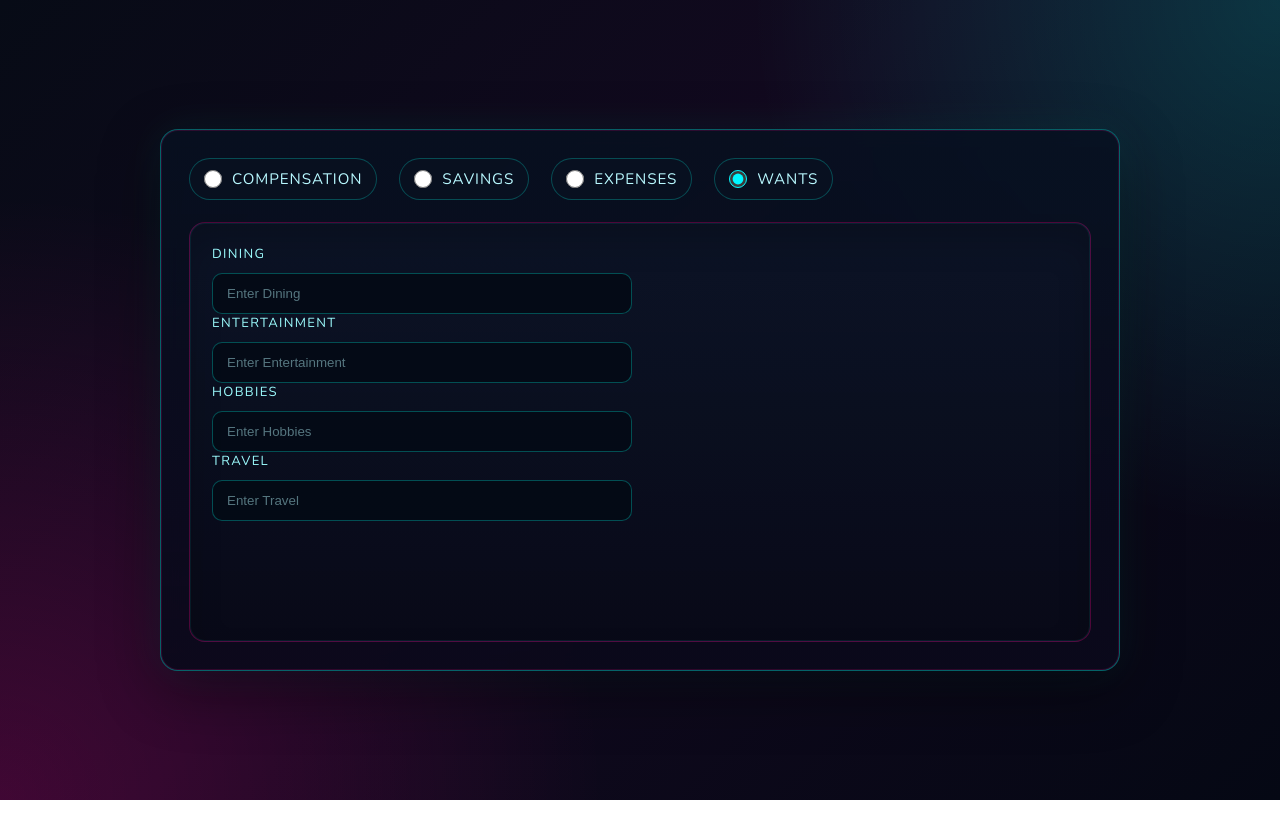
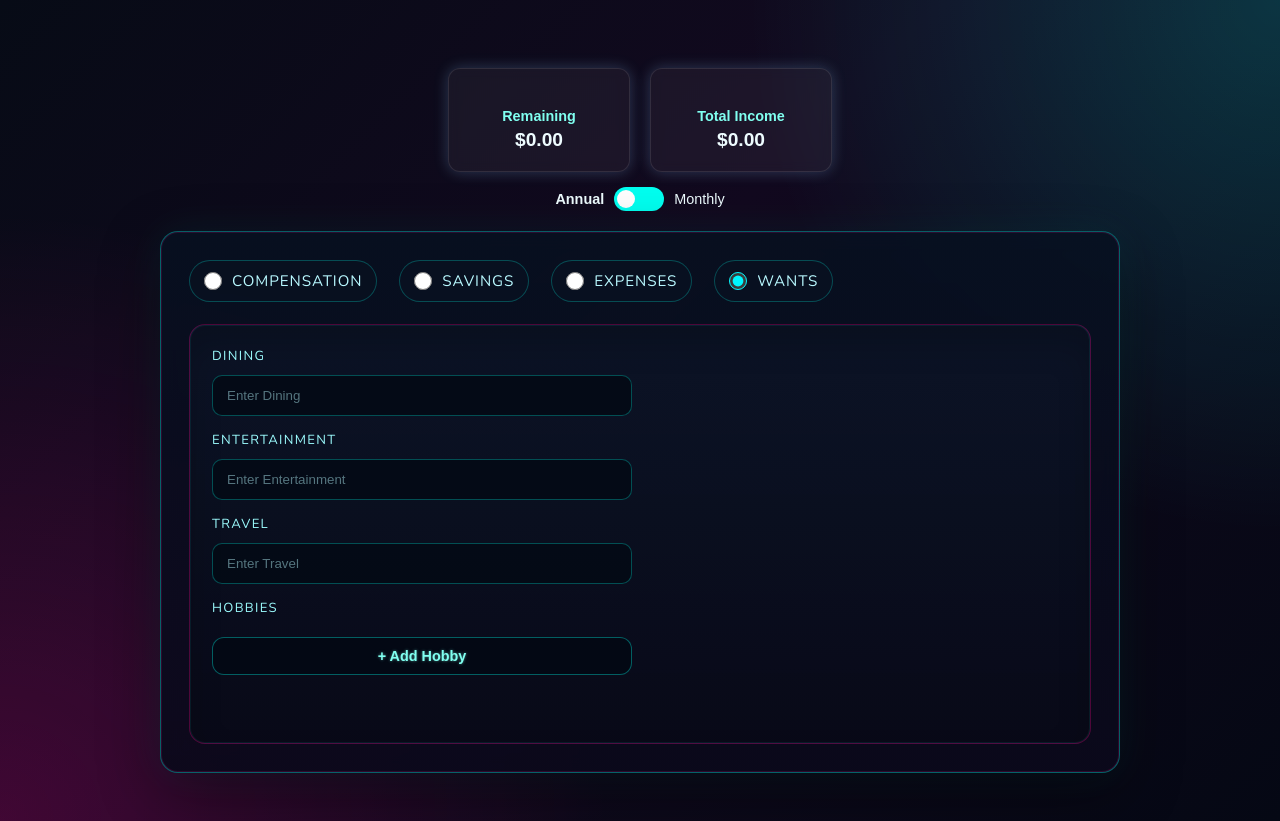
Before and after one commit to AlexthePear/Irvinehacks2026, a React (Vite) app in the folder frontend/: page / in a window 1280 px wide. Both pictures are taken after a click on the label "WANTS". Before the commit the page ends 800 px from the top, so only its background shows below. Built offline with nearby package versions, Linux system fonts and the light colour scheme.

Commit message:
Hobby now can add new fields and live display set up

```diff
--- a/frontend/src/App.css
+++ b/frontend/src/App.css
@@ -1,4 +1,6 @@
 #App {
+    display: flex;
+    flex-direction: column;
     min-height: 100vh;
     padding: 48px 20px;
     box-sizing: border-box;
@@ -11,6 +13,46 @@
         linear-gradient(135deg, #070b16 0%, #12091f 45%, #050814 100%);
     color: #eefcff;
 }
+
+.remove-hobby-button {
+    margin: 5px;
+    border-radius: 100px;
+    border: 1px solid rgba(0, 255, 240, 0.35); /* subtle neon outline */
+    background: rgba(4, 8, 20, 0.9); /* dark panel background */
+    color: #80fff0; /* soft neon cyan text */
+}
+
+.add-hobby-button {
+  display: inline-block;
+  margin-top: 10px;
+  padding: 10px 18px;
+  border-radius: 12px;
+  border: 1px solid rgba(0, 255, 240, 0.35); /* subtle neon outline */
+  background: rgba(4, 8, 20, 0.9); /* dark panel background */
+  color: #80fff0; /* soft neon cyan text */
+  font-weight: bold;
+  font-size: 0.9rem;
+  cursor: pointer;
+  transition: transform 0.2s ease, box-shadow 0.2s ease, border-color 0.2s ease;
+  text-shadow: 0 0 3px rgba(128, 255, 240, 0.5);
+}
+
+.add-hobby-button:hover {
+  transform: translateY(-2px);
+  border-color: #00fff0;
+  box-shadow:
+    0 0 8px rgba(0, 255, 240, 0.7),
+    0 0 5px rgba(255, 0, 140, 0.4);
+}
+
+.add-hobby-button:active {
+  transform: translateY(0);
+  box-shadow:
+    0 0 4px rgba(0, 255, 240, 0.5),
+    0 0 3px rgba(255, 0, 140, 0.3);
+}
+
+
 
 .panel-shell {
     width: min(960px, 100%);
@@ -73,6 +115,10 @@
     box-shadow:
         inset 0 0 0 1px rgba(0, 255, 240, 0.08),
         inset 0 18px 32px rgba(0, 0, 0, 0.2);
+}
+
+.settings-window input {
+    margin-bottom: 15px;
 }
 
 .settings-window::-webkit-scrollbar {
--- a/frontend/src/App.jsx
+++ b/frontend/src/App.jsx
@@ -1,4 +1,5 @@
 import { useState } from "react";
+import LiveDisplay from './components/LiveDisplay/LiveDisplay'
 import "./App.css";
 
 const tabs = [
@@ -8,25 +9,49 @@ const tabs = [
   { id: "wants", label: "Wants" }
 ];
 
+// Updated tabFields with dynamic Hobbies
 const tabFields = {
   comp: ["Base Pay", "Bonus", "RSU", "Location (Zip Code)", "Filing Status", "Misc"],
   savings: ["401k", "IRA", "HSA", "Back Door", "Brokerage", "529"],
   expenses: ["Housing", "Groceries", "Utilities", "Transportation", "Healthcare", "Debt Payments", "Insurances"],
-  wants: ["Dining", "Entertainment", "Hobbies", "Travel"]
+  wants: ["Dining", "Entertainment", "Travel", { label: "Hobbies", dynamic: true }]
 };
 
 function App() {
   const [activeTab, setActiveTab] = useState(tabs[0].id);
 
   const [values, setValues] = useState({
-    comp: { Salary: "", Bonus: "" },
-    savings: { "401k": "", "Emergency Fund": "" },
-    expenses: { Rent: "", Food: "", Utilities: "" },
-    wants: { Vacation: "", Gadgets: "" }
+    comp: {
+      "Base Pay": "",
+      "Bonus": "",
+      "RSU": "",
+      "Location (Zip Code)": "",
+      "Filing Status": "",
+      "Misc": ""
+    },
+    savings: { "401k": "", "IRA": "", "HSA": "", "Back Door": "", "Brokerage": "", "529": "" },
+    expenses: { Housing: "", Groceries: "", Utilities: "", Transportation: "", Healthcare: "", "Debt Payments": "", Insurances: "" },
+    wants: { Dining: "", Entertainment: "", Hobbies: [], Travel: "" }
   });
+
+  // Calculate total salary
+  const totalSalary = Number(values.comp["Base Pay"] || 0) +
+                      Number(values.comp["Bonus"] || 0) +
+                      Number(values.comp["RSU"] || 0);
+
+  // Calculate total expenses including hobbies
+  const totalExpenses = Object.values(values.expenses).reduce(
+    (acc, val) => acc + Number(val || 0),
+    0
+  ) + values.wants.Hobbies.reduce(
+    (acc, hobby) => acc + Number(hobby.amount || 0),
+    0
+  );
 
   return (
     <div id="App">
+      <LiveDisplay salary={totalSalary} expenses={totalExpenses} />
+
       <div className="panel-shell">
         <div className="tab-row">
           {tabs.map((tab) => (
@@ -43,13 +68,16 @@ function App() {
         </div>
 
         <div className="settings-window">
-          {tabFields[activeTab].map((field) => (
+          {tabFields[activeTab].map((field) => {
+            if (typeof field === "string") {
+              // Normal static input
+              return (
                 <div className="settings-field" key={field}>
                   <label htmlFor={`${activeTab}-${field}`}>{field}</label>
                   <input
                     id={`${activeTab}-${field}`}
                     type="text"
-                value={values[activeTab][field]}
+                    value={values[activeTab][field] || ""}
                     onChange={(e) =>
                       setValues({
                         ...values,
@@ -62,7 +90,78 @@ function App() {
                     placeholder={`Enter ${field}`}
                   />
                 </div>
+              );
+            } else if (field.dynamic) {
+              // Dynamic Hobbies field
+              return (
+                <div className="settings-field" key={field.label}>
+                  <label>{field.label}</label>
+
+                  {values.wants.Hobbies.map((hobby, index) => (
+                    <div key={index} className="hobby-row">
+                      <button
+                        type="button"
+                        className="remove-hobby-button"
+                        onClick={() => {
+                          const newHobbies = values.wants.Hobbies.filter((_, i) => i !== index);
+                          setValues({
+                            ...values,
+                            wants: { ...values.wants, Hobbies: newHobbies }
+                          });
+                        }}
+                      >
+                        ×
+                      </button>
+                      <input
+                        type="text"
+                        placeholder="Hobby name"
+                        value={hobby.name || ""}
+                        onChange={(e) => {
+                          const newHobbies = [...values.wants.Hobbies];
+                          newHobbies[index].name = e.target.value;
+                          setValues({
+                            ...values,
+                            wants: { ...values.wants, Hobbies: newHobbies }
+                          });
+                        }}
+                      />
+
+                      <input
+                        type="number"
+                        placeholder="Amount"
+                        value={hobby.amount || 0}
+                        onChange={(e) => {
+                          const newHobbies = [...values.wants.Hobbies];
+                          newHobbies[index].amount = Number(e.target.value);
+                          setValues({
+                            ...values,
+                            wants: { ...values.wants, Hobbies: newHobbies }
+                          });
+                        }}
+                      />
+                    </div>
                   ))}
+
+                  <button
+                    type="button"
+                    className="add-hobby-button"
+                    onClick={() =>
+                      setValues({
+                        ...values,
+                        wants: {
+                          ...values.wants,
+                          Hobbies: [...values.wants.Hobbies, { name: "", amount: 0 }]
+                        }
+                      })
+                    }
+                  >
+                    + Add Hobby
+                  </button>
+                </div>
+              );
+            }
+            return null;
+          })}
         </div>
       </div>
     </div>
--- /dev/null
+++ b/frontend/src/components/LiveDisplay/LiveDisplay.css
@@ -0,0 +1,97 @@
+.live-salary-container {
+  max-width: 400px;
+  margin: 20px auto;
+  text-align: center;
+  font-family: sans-serif;
+}
+
+.salary-boxes {
+  display: flex;
+  gap: 20px;
+  justify-content: center;
+  margin-bottom: 15px;
+}
+
+.salary-box {
+  background-color: rgba(255, 255, 255, 0.05); /* almost transparent for neon glow effect */
+  padding: 20px;
+  border-radius: 12px;
+  min-width: 140px;
+  text-align: center;
+  box-shadow: 0 0 15px rgba(0,255,240,0.2), 0 0 15px rgba(255,0,140,0.15); /* neon-ish glow */
+  backdrop-filter: blur(6px); /* frosted glass effect */
+  border: 1px solid rgba(255,255,255,0.1);
+  transition: transform 0.3s ease, box-shadow 0.3s ease;
+}
+
+.salary-box:hover {
+  transform: translateY(-3px);
+  box-shadow: 0 0 25px rgba(0,255,240,0.4), 0 0 25px rgba(255,0,140,0.3);
+}
+
+.salary-box h4 {
+  margin-bottom: 5px;
+  font-size: 0.9rem;
+  color: #80fff0;
+}
+
+.salary-box p {
+  font-size: 1.2rem;
+  font-weight: bold;
+  margin: 0;
+}
+
+.toggle-switch {
+  display: flex;
+  align-items: center;
+  justify-content: center;
+  gap: 10px;
+  margin-top: 10px;
+  font-size: 0.9rem;
+}
+
+/* Slide toggle */
+.switch {
+  position: relative;
+  display: inline-block;
+  width: 50px;
+  height: 24px;
+}
+
+.switch input {
+  opacity: 0;
+  width: 0;
+  height: 0;
+}
+
+.slider {
+  position: absolute;
+  cursor: pointer;
+  top: 0; left: 0;
+  right: 0; bottom: 0;
+  background-color: #00fff0;
+  transition: 0.4s;
+  border-radius: 24px;
+}
+
+.slider:before {
+  position: absolute;
+  content: "";
+  height: 18px;
+  width: 18px;
+  left: 3px;
+  bottom: 3px;
+  background-color: white;
+  transition: 0.4s;
+  border-radius: 50%;
+}
+
+
+input:checked + .slider {
+  background-color: lightpink;
+}
+
+
+input:checked + .slider:before {
+  transform: translateX(26px);
+}
--- /dev/null
+++ b/frontend/src/components/LiveDisplay/LiveDisplay.jsx
@@ -0,0 +1,42 @@
+import { useState } from "react";
+import "./LiveDisplay.css";
+
+function LiveSalary({ salary, expenses }) {
+  const [isMonthly, setIsMonthly] = useState(false); // false = annual, true = monthly
+
+  // Convert salary and remaining based on toggle
+  const displaySalary = salary ? (isMonthly ? salary / 12 : salary) : 0;
+  const remaining = salary && expenses ? salary - expenses : 0;
+  const displayRemaining = isMonthly ? remaining / 12 : remaining;
+
+  return (
+    <div className="live-salary-container">
+      <div className="salary-boxes">
+        <div className="salary-box">
+          <h4>Remaining</h4>
+          <p>${displayRemaining.toLocaleString(undefined, { minimumFractionDigits: 2, maximumFractionDigits: 2 })}</p>
+        </div>
+        <div className="salary-box">
+          <h4>Total Income</h4>
+          <p>${displaySalary.toLocaleString(undefined, { minimumFractionDigits: 2, maximumFractionDigits: 2 })}</p>
+        </div>
+      </div>
+
+      <div className="toggle-switch">
+        <span style={{ fontWeight: !isMonthly ? "bold" : "normal" }}>Annual</span>
+        <label className="switch">
+          <input
+            type="checkbox"
+            checked={isMonthly}
+            onChange={() => setIsMonthly(!isMonthly)}
+            aria-label="Toggle between annual and monthly salary"
+          />
+          <span className="slider"></span>
+        </label>
+        <span style={{ fontWeight: isMonthly ? "bold" : "normal" }}>Monthly</span>
+      </div>
+    </div>
+  );
+}
+
+export default LiveSalary;
```
Lines whose indentation alone changed are shown as unchanged.
